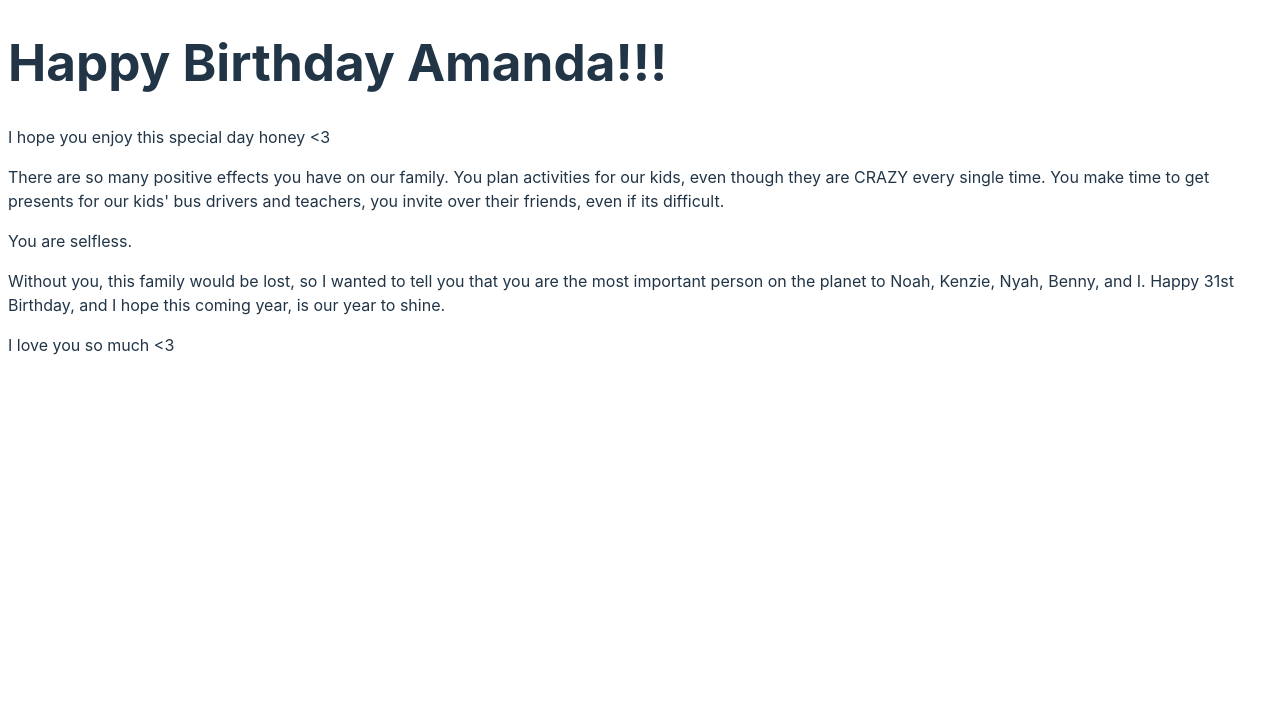
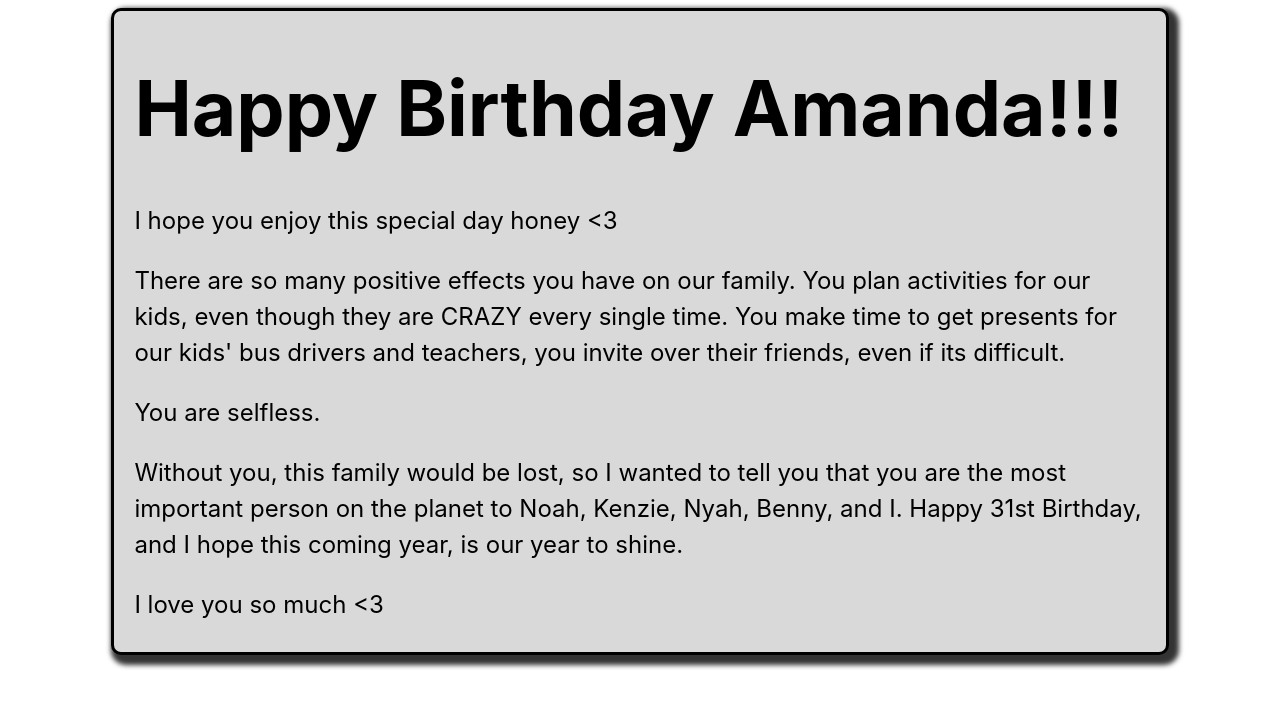
Before and after one commit to mastapegs/amandas-card.matthewpagan.com, a React (Vite) app in the folder frontend/: page / in a window 1280 px wide. Shown: the top 708 px of the page. Built offline with nearby package versions, Linux system fonts and the light colour scheme.

Commit message:
add styles

```diff
--- a/frontend/src/App.tsx
+++ b/frontend/src/App.tsx
@@ -1,6 +1,6 @@
 const App = (): JSX.Element => {
   return (
-    <>
+    <div className="card-container">
       <h1>Happy Birthday Amanda!!!</h1>
       <p>{`I hope you enjoy this special day honey <3`}</p>
       <p>
@@ -17,7 +17,7 @@ const App = (): JSX.Element => {
         year to shine.
       </p>
       <p>{`I love you so much <3`}</p>
-    </>
+    </div>
   );
 };
 
--- a/frontend/src/index.css
+++ b/frontend/src/index.css
@@ -2,6 +2,7 @@
   font-family: Inter, system-ui, Avenir, Helvetica, Arial, sans-serif;
   line-height: 1.5;
   font-weight: 400;
+  font-size: 1.5em;
 
   color-scheme: light dark;
   color: rgba(255, 255, 255, 0.87);
@@ -67,3 +68,14 @@ button:focus-visible {
     background-color: #f9f9f9;
   }
 }
+
+.card-container {
+  width: 80%;
+  margin: 8px auto;
+  border: 3px solid black;
+  border-radius: 10px;
+  box-shadow: 5px 5px 5px 5px hsla(0, 0%, 0%, 0.8);
+  padding: 5px 20px;
+  background-color: hsl(0, 0%, 85%);
+  color: black;
+}
```
